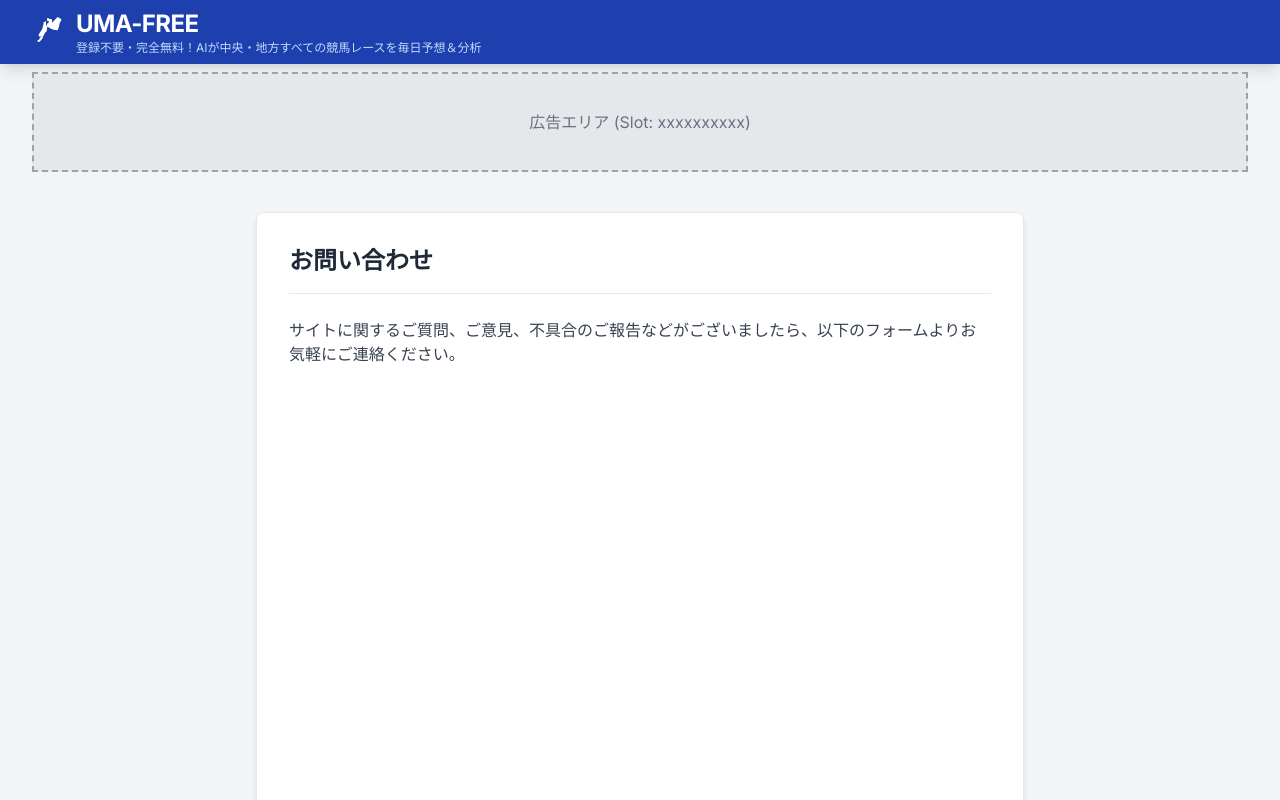
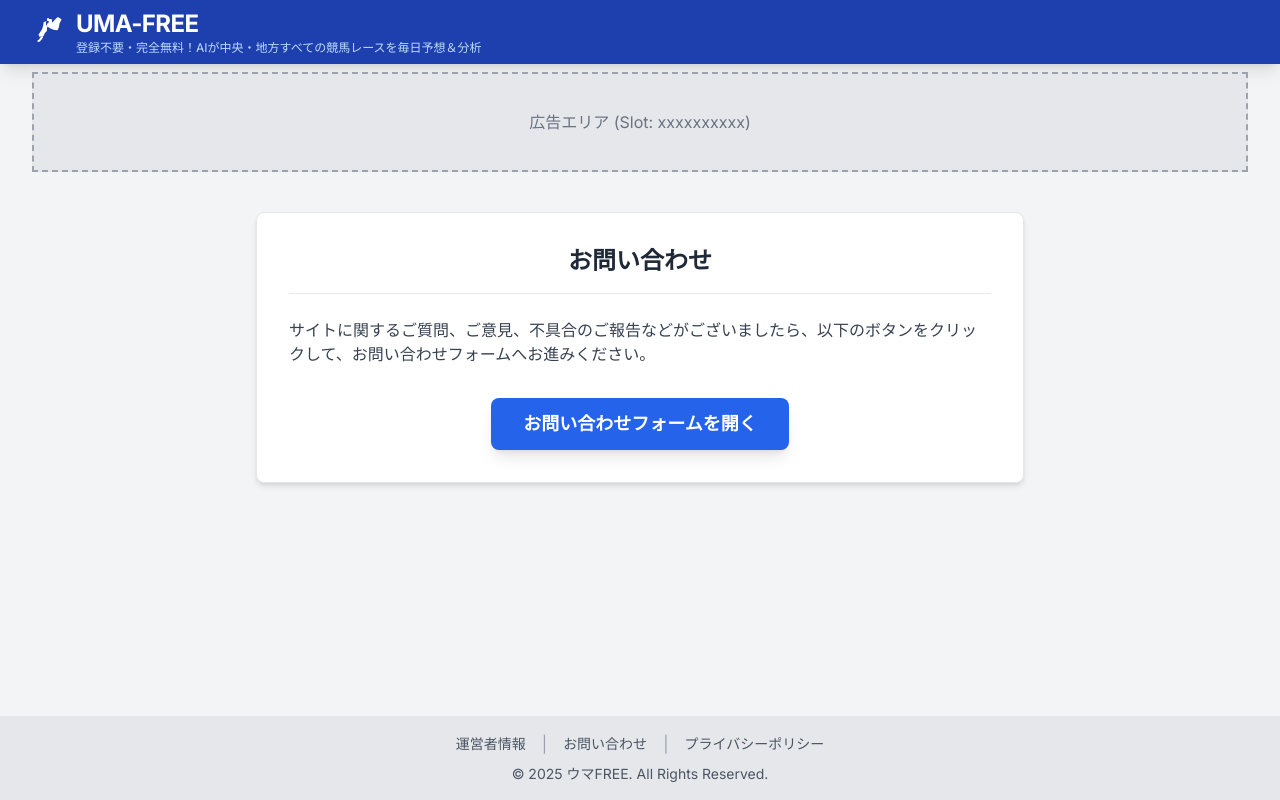
Before and after one commit to umazkym/keiba_site_v1, a Next.js app in the folder frontend/: page /contact in a window 1280 px wide. Shown: the top 800 px of the page. Built offline with nearby package versions, Linux system fonts and the light colour scheme.

Commit message:
no message

```diff
--- a/frontend/app/about/page.tsx
+++ b/frontend/app/about/page.tsx
@@ -1,4 +1,5 @@
 import type { Metadata } from "next";
+import Link from 'next/link';
 
 export const metadata: Metadata = {
   title: "運営者情報 | ウマFREE",
@@ -20,24 +21,22 @@ export default function AboutPage() {
           </div>
           <div>
             <h2 className="text-lg font-semibold">サイトURL</h2>
-            {/* ▼▼▼ 取得したドメインに修正 ▼▼▼ */}
             <p>https://uma-free.com</p>
           </div>
           <div>
             <h2 className="text-lg font-semibold">運営者</h2>
-            {/* ▼▼▼ あなたの名前またはハンドルネームに修正 ▼▼▼ */}
-            <p>[ここにあなたの名前またはハンドルネームを記載]</p>
+            <p>おとうふや</p>
           </div>
           <div>
             <h2 className="text-lg font-semibold">お問い合わせ</h2>
             <p>
-              お問い合わせは、<a href="/contact" className="text-blue-600 hover:underline">お問い合わせフォーム</a>よりお願いいたします。
+              お問い合わせは、<Link href="/contact" className="text-blue-600 hover:underline">お問い合わせフォーム</Link>よりお願いいたします。
             </p>
           </div>
           <div>
             <h2 className="text-lg font-semibold">プライバシーポリシー</h2>
             <p>
-              当サイトのプライバシーポリシーについては、<a href="/privacy" className="text-blue-600 hover:underline">こちら</a>をご覧ください。
+              当サイトのプライバシーポリシーについては、<Link href="/privacy" className="text-blue-600 hover:underline">こちら</Link>をご覧ください。
             </p>
           </div>
         </div>
--- a/frontend/app/contact/page.tsx
+++ b/frontend/app/contact/page.tsx
@@ -6,22 +6,31 @@ export const metadata: Metadata = {
 };
 
 export default function ContactPage() {
-  // 無料で作成できるGoogleフォームの埋め込みを推奨します
-  // 例: <iframe src="https://docs.google.com/forms/d/e/[あなたのフォームID]/viewform?embedded=true" ...></iframe>
-  const googleFormEmbedHtml = `
-    <iframe src="[ここにGoogleフォームの埋め込みコードを貼り付け]" width="100%" height="800" frameborder="0" marginheight="0" marginwidth="0">読み込んでいます…</iframe>
-  `;
+  // ▼▼▼▼▼ Googleフォームの「送信」ボタンから「リンク」タブで取得したURLを貼り付け ▼▼▼▼▼
+  const googleFormUrl = "https://docs.google.com/forms/d/e/1FAIpQLSdSJrPy6vagOLhjcIAGb7D8SaWCCUKHfE7muzpD0ML6dy9p_w/viewform";
+  // ▲▲▲▲▲ ここまで ▲▲▲▲▲
 
   return (
     <div className="container py-8">
-      <div className="max-w-3xl mx-auto bg-white p-6 md:p-8 rounded-lg shadow-md border">
+      <div className="max-w-3xl mx-auto bg-white p-6 md:p-8 rounded-lg shadow-md border text-center">
         <h1 className="text-2xl font-bold text-gray-800 mb-6 border-b pb-4">
           お問い合わせ
         </h1>
-        <p className="text-gray-700 mb-6">
-          サイトに関するご質問、ご意見、不具合のご報告などがございましたら、以下のフォームよりお気軽にご連絡ください。
+        <p className="text-gray-700 mb-8 text-left">
+          サイトに関するご質問、ご意見、不具合のご報告などがございましたら、以下のボタンをクリックして、お問い合わせフォームへお進みください。
         </p>
-        <div dangerouslySetInnerHTML={{ __html: googleFormEmbedHtml }} />
+
+        {/* ▼▼▼▼▼ 埋め込みからリンクボタンに変更 ▼▼▼▼▼ */}
+        <a
+          href={googleFormUrl}
+          target="_blank" // 新しいタブでフォームを開く
+          rel="noopener noreferrer" // セキュリティ対策
+          className="inline-block bg-primary hover:bg-primary-dark text-white font-bold py-3 px-8 rounded-lg shadow-lg transition-transform transform hover:scale-105 text-lg"
+        >
+          お問い合わせフォームを開く
+        </a>
+        {/* ▲▲▲▲▲ ここまで ▲▲▲▲▲ */}
+
       </div>
     </div>
   );
```
Also changed, not shown: frontend/app/privacy/page.tsx (line endings or trailing spaces), frontend/components/Footer.tsx (indentation only), 1 other file (tests, documents, lock files or other folders).
